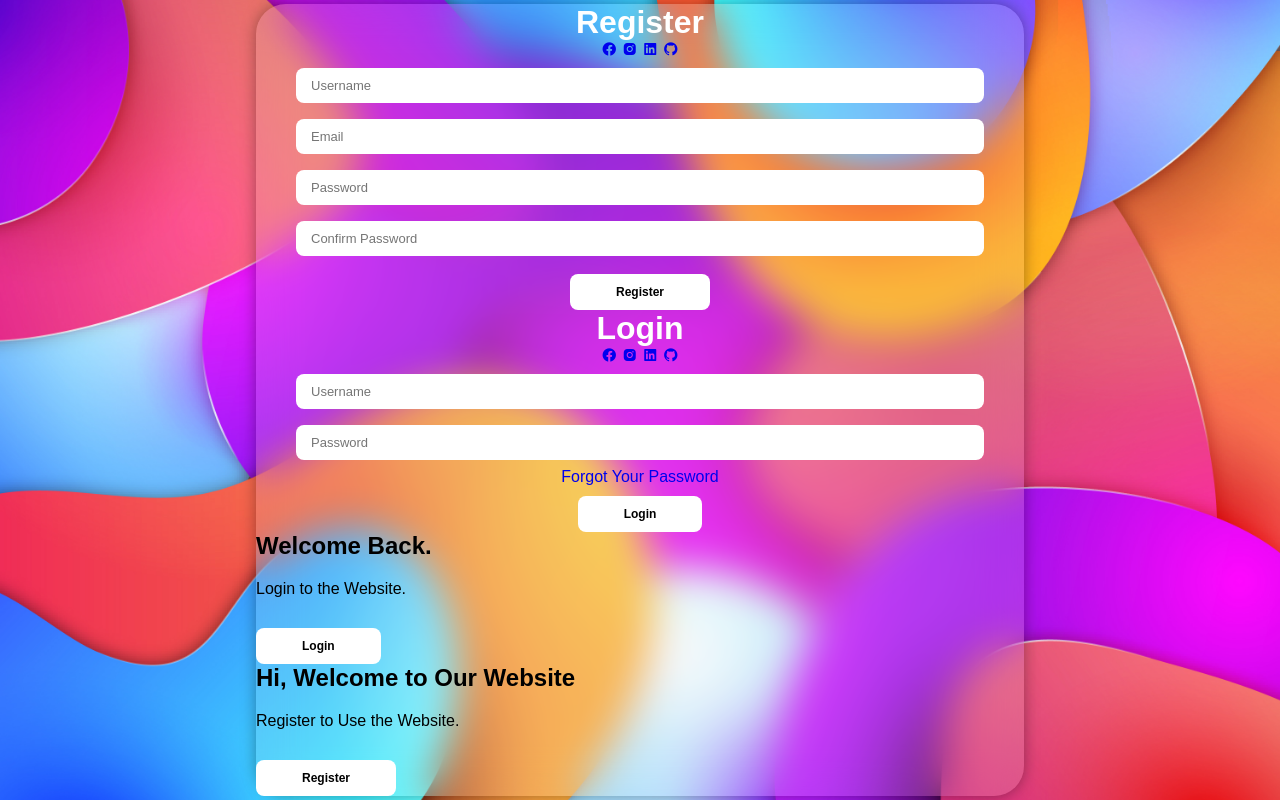
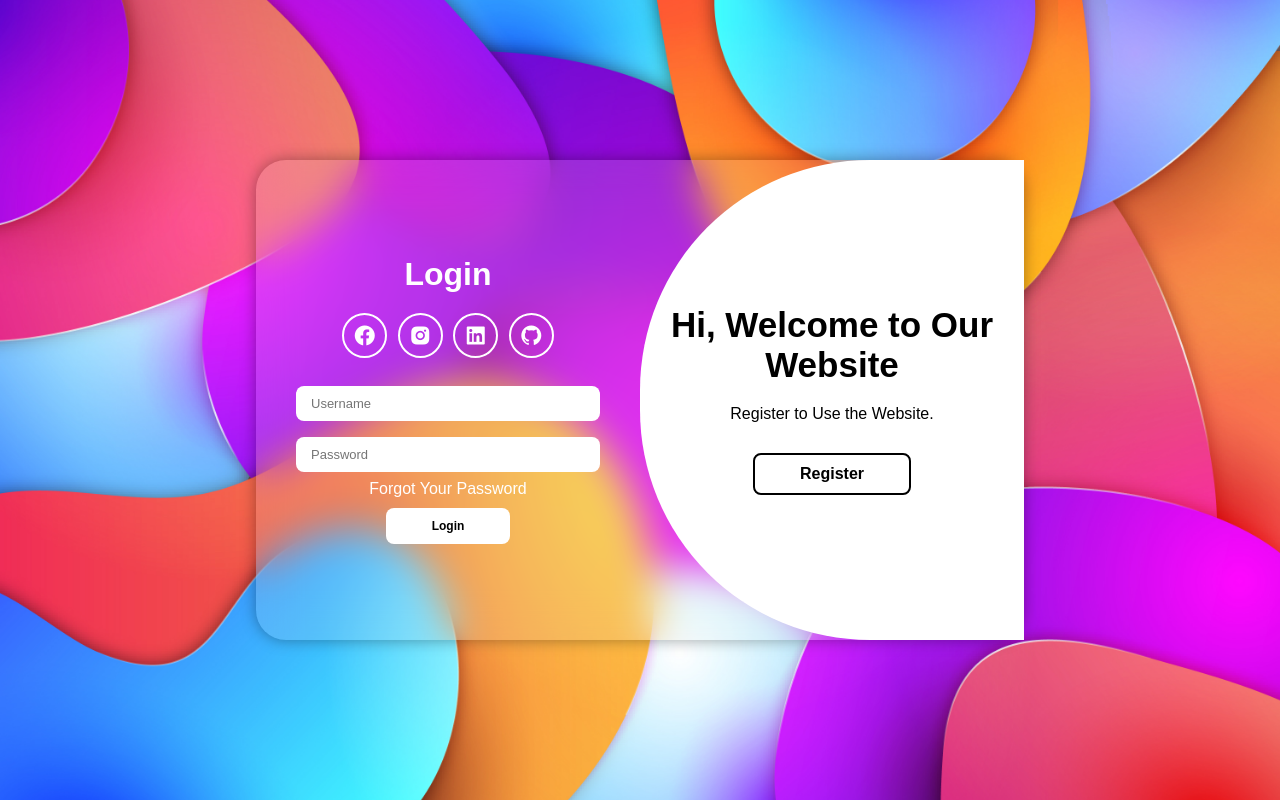
Before and after one commit to val3carrillo/AnimatedLogin, a plain HTML site: page index.html in a window 1280 px wide. Drawn offline with nearby package versions, Linux system fonts and the light colour scheme.

Commit message:
wrote new code

```diff
--- a/index.html
+++ b/index.html
@@ -50,13 +50,13 @@
 
             <div class="toggle-container">
                 <div class="toggle">
-                    <div class="toggel-panel left">
+                    <div class="toggle-panel left">
                         <h2>Welcome Back.</h2>
                         <p>Login to the Website.</p>
                         <button class="hidden" id="login">Login</button>
                     </div>
 
-                    <div class="toggel-panel right">
+                    <div class="toggle-panel right">
                         <h2>Hi, Welcome to Our Website</h2>
                         <p>Register to Use the Website.</p>
                         <button class="hidden" id="register">Register</button>
--- a/style.css
+++ b/style.css
@@ -69,3 +69,99 @@ body{
     outline: none;
 
 }
+.form-container{
+    position: absolute;
+    top: 0;
+    height: 100%;
+    transition: all 0.6s ease-in-out;
+}
+.toggle-container{
+    position: absolute;
+    top: 0;
+    left: 50%;
+    width: 50%;
+    height: 100%;
+    overflow: hidden;
+    border-radius: 230px 0 0 230px;
+    z-index: 1000;
+    transition: all 0.6s ease-in-out;
+}
+.login{
+    left: 0;
+    width: 50%;
+    z-index: 2;
+}
+.register{
+    left: 0;
+    width: 50%;
+    opacity: 0;
+    z-index: 1;
+}
+.form-container form a{
+    color: white;
+    font-size: 16px;
+}
+.social-icons{
+    margin: 20px 0;
+}
+.social-icons a{
+    border: 2px solid white;
+    border-radius: 50%;
+    display: inline-flex;
+    justify-content: center;
+    align-items: center;
+    margin: 0 3px;
+    width: 45px;
+    height: 45px;
+    transition: 0.3s ease;
+}
+.social-icons i{
+    font-size: 24px;
+}
+.social-icons a:hover{
+    background-color: black;
+    color: white;
+    border: 2px solid black;
+}
+.toggle-container h2{
+    font-size: 35px;
+}
+.toggle{
+    height: 100%;
+    background: white;
+    color: black;
+    position: relative;
+    left: -100%;
+    height: 100%;
+    width: 200%;
+    transform: translateX(0);
+    transition: all 0.5s ease-in-out;
+}
+.toggle-panel{
+    position: absolute;
+    width: 50%;
+    height: 100%;
+    display: flex;
+    align-items: center;
+    justify-content: center;
+    flex-direction: column;
+    padding: 0 30px;
+    text-align: center;
+    top: 0;
+    transform: translateX(0);
+    transition: all 0.6s ease-in-out;
+}
+.right{
+    right: 0;
+    transform: translateX(0);
+}
+.container button.hidden{
+    background-color: white;
+    border: 2px solid black;
+    font-size: 16px;
+    transition: 0.3s ease;
+}
+.container button.hidden:hover{
+    background-color: black;
+    color: white;
+}
```
